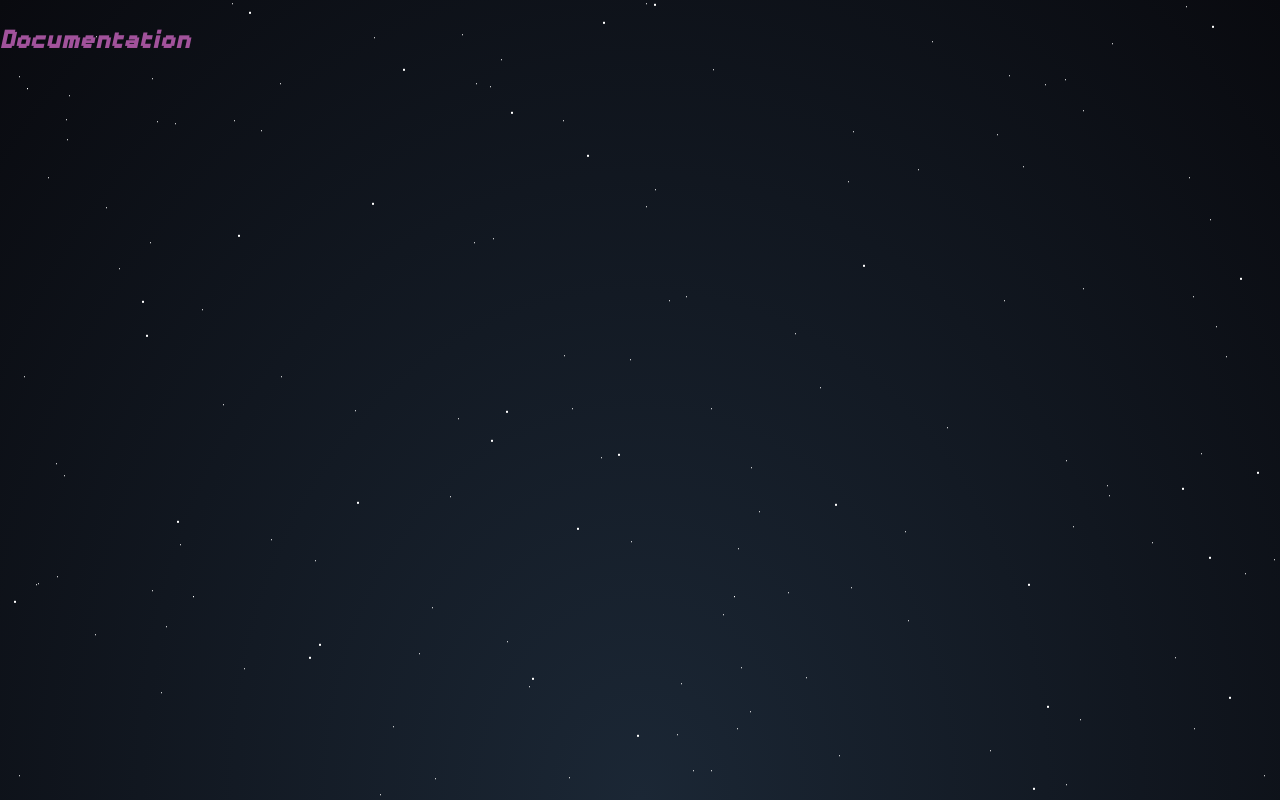
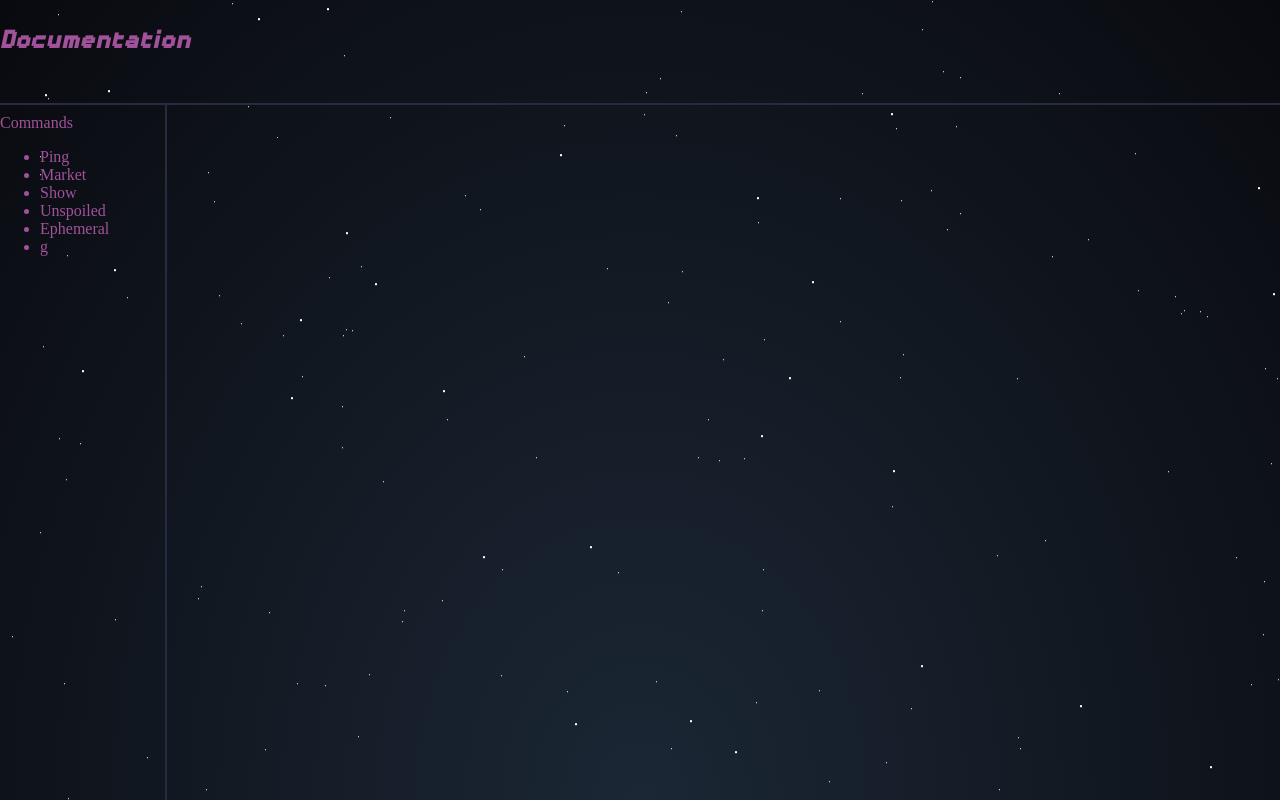
Before and after one commit to urbanseabear/robopennysite, a Next.js app: page /docs in a window 1280 px wide. Shown: the top 800 px of the page. Built offline with nearby package versions, Linux system fonts and the light colour scheme; a web font is replaced by a local one.

Commit message:
structure for documentation

```diff
--- a/pages/docs.tsx
+++ b/pages/docs.tsx
@@ -1,5 +1,6 @@
 import Head from 'next/head';
 import '@fortawesome/fontawesome-free/js/all.js';
+import styles from "../styles/Docs.module.scss";
 
 function Docs () {
     return (
@@ -22,7 +23,21 @@ function Docs () {
         </div>
         </div>
       </Head>
+      <div className={styles.docContain}>
+          <div className={styles.docHead}>
             <h1>Documentation</h1>
+            </div>
+            <div className={styles.sidebar}>Commands
+                <ul>
+                    <li>Ping</li>
+                    <li>Market</li>
+                    <li>Show</li>
+                    <li>Unspoiled</li>
+                    <li>Ephemeral</li>
+                    <li>g</li>
+                </ul>
+            </div>
+            </div>
         </div>
     )
 }
--- a/styles/Docs.module.scss
+++ b/styles/Docs.module.scss
@@ -0,0 +1,19 @@
+.docContain {
+    display: grid;
+    grid-template-columns: .3fr 2fr;
+    grid-template-rows: .1fr 2fr;
+}
+.docHead {
+    grid-column-end: span 2;
+    padding-bottom: 2%;
+    border-bottom: 2px solid;
+    border-color: rgb(39, 43, 66);
+}
+.sidebar {
+    padding-top: 5%;
+    grid-column: 1;
+    border-right: 2px solid;
+    border-color: rgb(39, 43, 66);
+    font-family: "Noto";
+    height: 100vh;
+}
```
Also changed, not shown: pages/deploy.tsx (+5 -2 lines), styles/Deploy.module.scss (added, +8 -0 lines).
